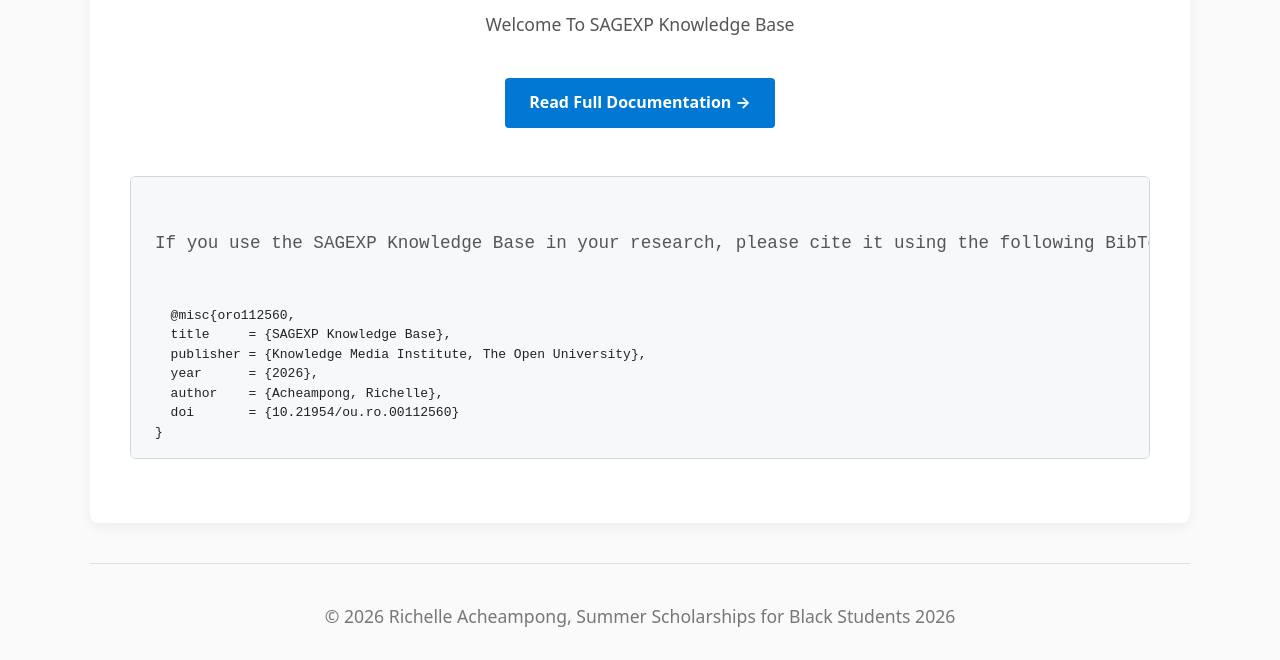
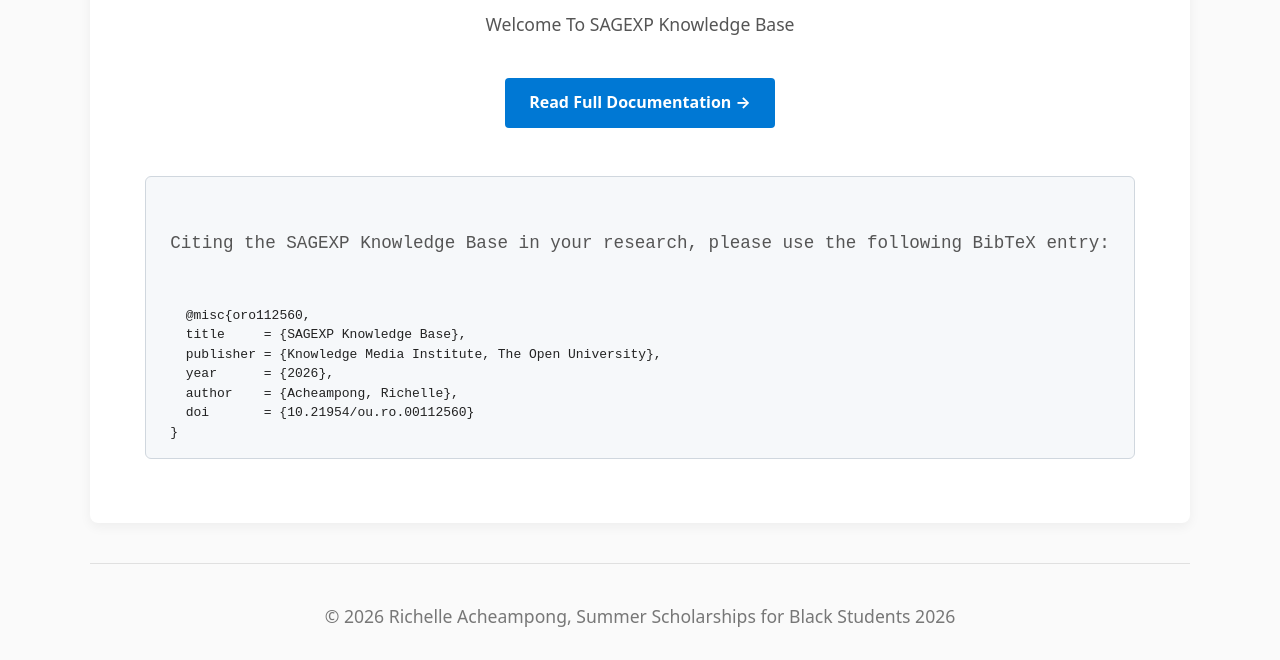
Before and after one commit to KMi-Scholarship-2026/sagexp-educational-website, a plain HTML site: page index.html in a window 1280 px wide. Shown: the part 241-901 px from the top of the page. Drawn offline with Linux system fonts and the light colour scheme.

Commit message:
Modify citation text in index.html
Updated citation text in the citation section.

```diff
--- a/index.html
+++ b/index.html
@@ -123,7 +123,7 @@
 
 <section id="citation" style="margin-top: 3rem; font-family: sans-serif; text-align: center;">
   <pre style="text-align: left; max-width: fit-content; margin: 1.5rem auto; background: #f6f8fa; border: 1px solid #d0d7de; border-radius: 6px; padding: 16px 24px; overflow-x: auto; font-size: 13px; line-height: 1.5;">
-  <p>If you use the SAGEXP Knowledge Base in your research, please cite it using the following BibTeX entry:</p>
+  <p>Citing the SAGEXP Knowledge Base in your research, please use the following BibTeX entry:</p>
   <code>@misc{oro112560,
   title     = {SAGEXP Knowledge Base},
   publisher = {Knowledge Media Institute, The Open University},
```
